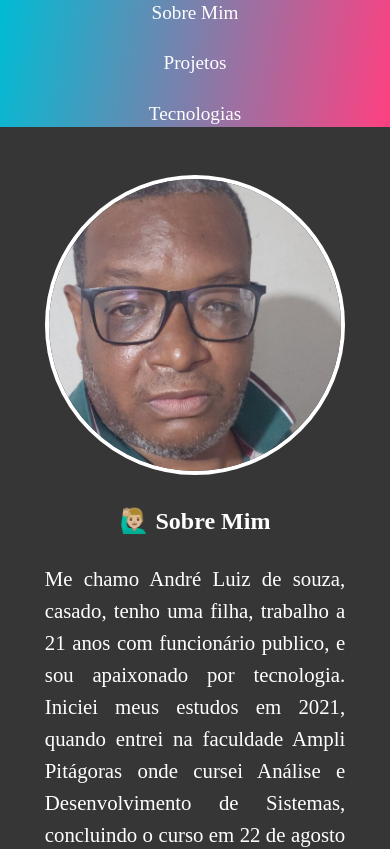
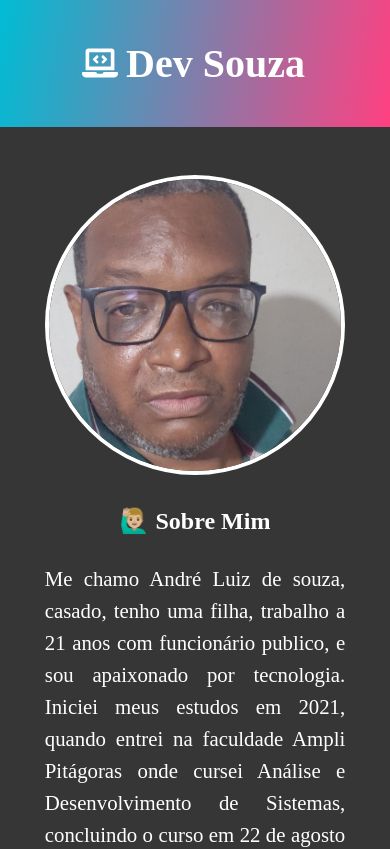
Before and after one commit to AndreSouzanl/landingPagePessoal, a Next.js app: page / in a window 390 px wide. Shown: the top 849 px of the page. Built offline with nearby package versions, Linux system fonts and the light colour scheme.

Commit message:
atualizandoProjeto0811v

```diff
--- a/src/componentes/Header/Header.module.css
+++ b/src/componentes/Header/Header.module.css
@@ -45,20 +45,15 @@
   gap: 5px;
 }
 
-@media (min-width: 372px) and (max-width: 1024px) {
-  /* Esconde o título */
-  .header h1 {
-    display: none;
-  }
-
+@media (min-width: 310px) and (max-width: 1024px) {
   .header_container {
     display: flex;
     align-items: center;
     justify-content: center;
+
     width: 100%;
     max-width: 1200px;
     margin: 0 auto;
-    padding: 0 1rem;
   }
 
   /* Deixa os links de navegação em coluna */
@@ -70,11 +65,7 @@
 
   /* Ajusta tamanho e espaçamento dos links */
   .links_navegacao a {
-    font-size: 1.2rem;
-    padding: 0.5rem;
-  }
-
-  .logo{
-    display: none
+    font-size: 1rem;
+    display: none;
   }
 }
```
